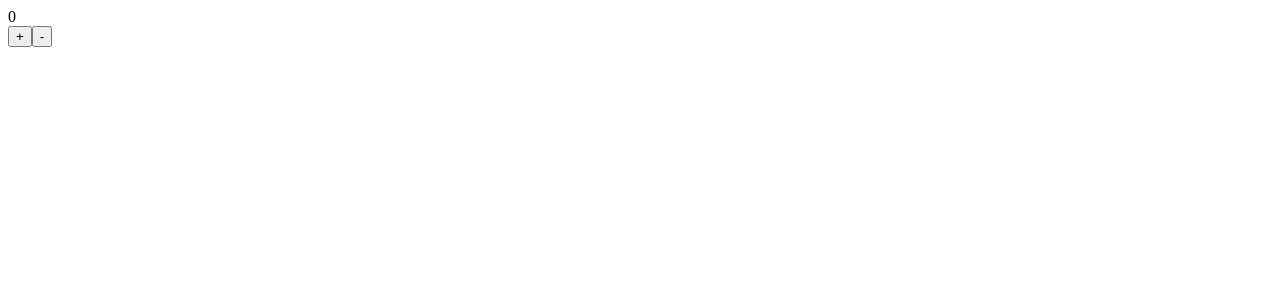
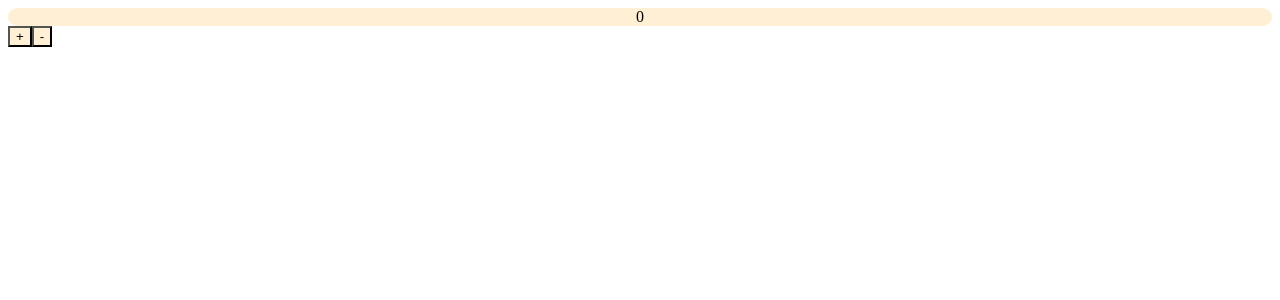
Before and after one commit to garricknorthover/redux-minimal-counter, a React (Create React App) app: page / in a window 1280 px wide. Shown: the top 300 px of the page. Built offline with nearby package versions, Linux system fonts and the light colour scheme.

Commit message:
some basic stylin

```diff
--- a/package.json
+++ b/package.json
@@ -1,5 +1,5 @@
 {
-  "name": "email",
+  "name": "redux-minimal-counter",
   "version": "0.1.0",
   "private": true,
   "dependencies": {
--- a/src/App.js
+++ b/src/App.js
@@ -1,12 +1,25 @@
 import React from 'react'
 import { connect } from 'react-redux'
 import { increment, decrement } from './store/actions'
+import styled from 'styled-components'
+
+const Button = styled.button`
+background-color: papayawhip;
+
+`
+const Circle = styled.div`
+  border-radius: 100px;
+  background-color: papayawhip;
+  display: flex;
+  justify-content: center;
+  align-items: center;
+`;
 
 const App = ({ counter, increment, decrement }) => (
   <div>
-    <div>{counter}</div>
-    <button onClick={increment}>+</button>
-    <button onClick={decrement}>-</button>
+    <Circle>{counter}</Circle>
+    <Button onClick={increment}>+</Button>
+    <Button onClick={decrement}>-</Button>
   </div>
 )
 
```
Also changed, not shown: public/manifest.json.
